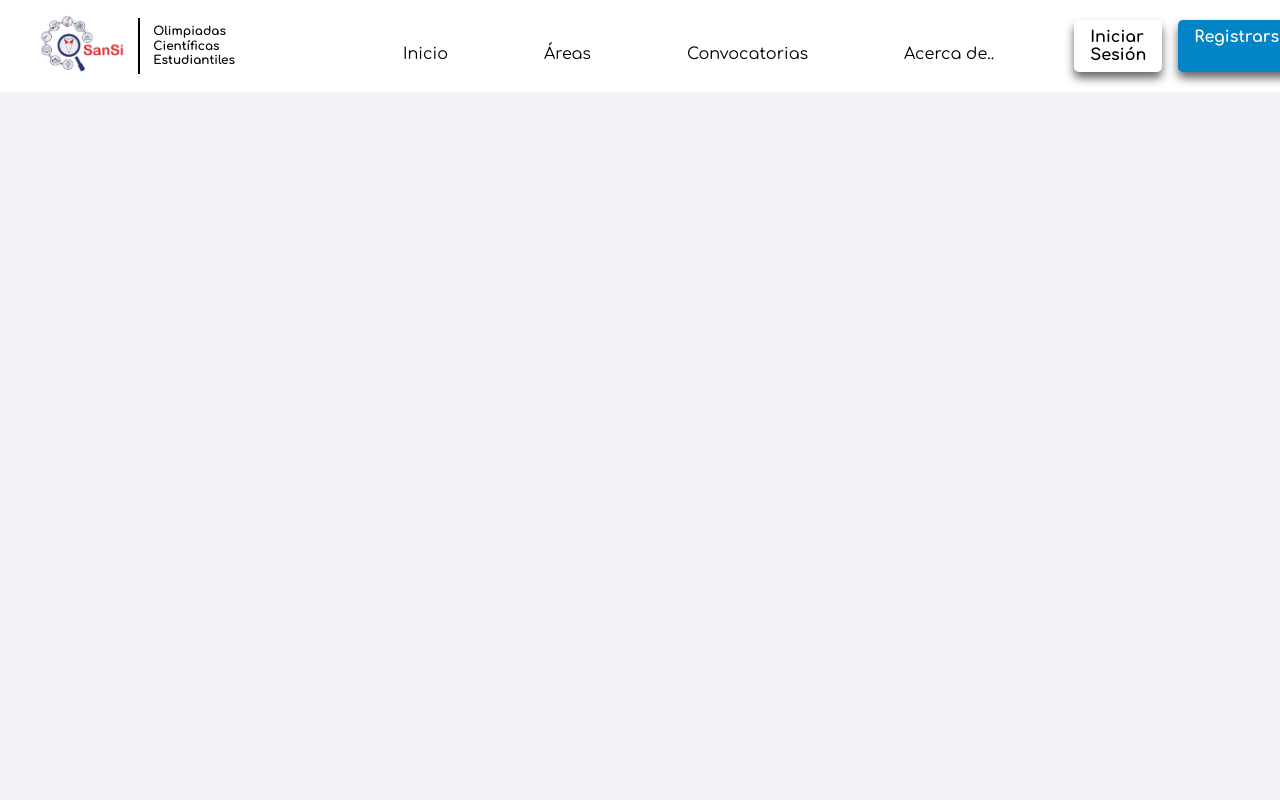
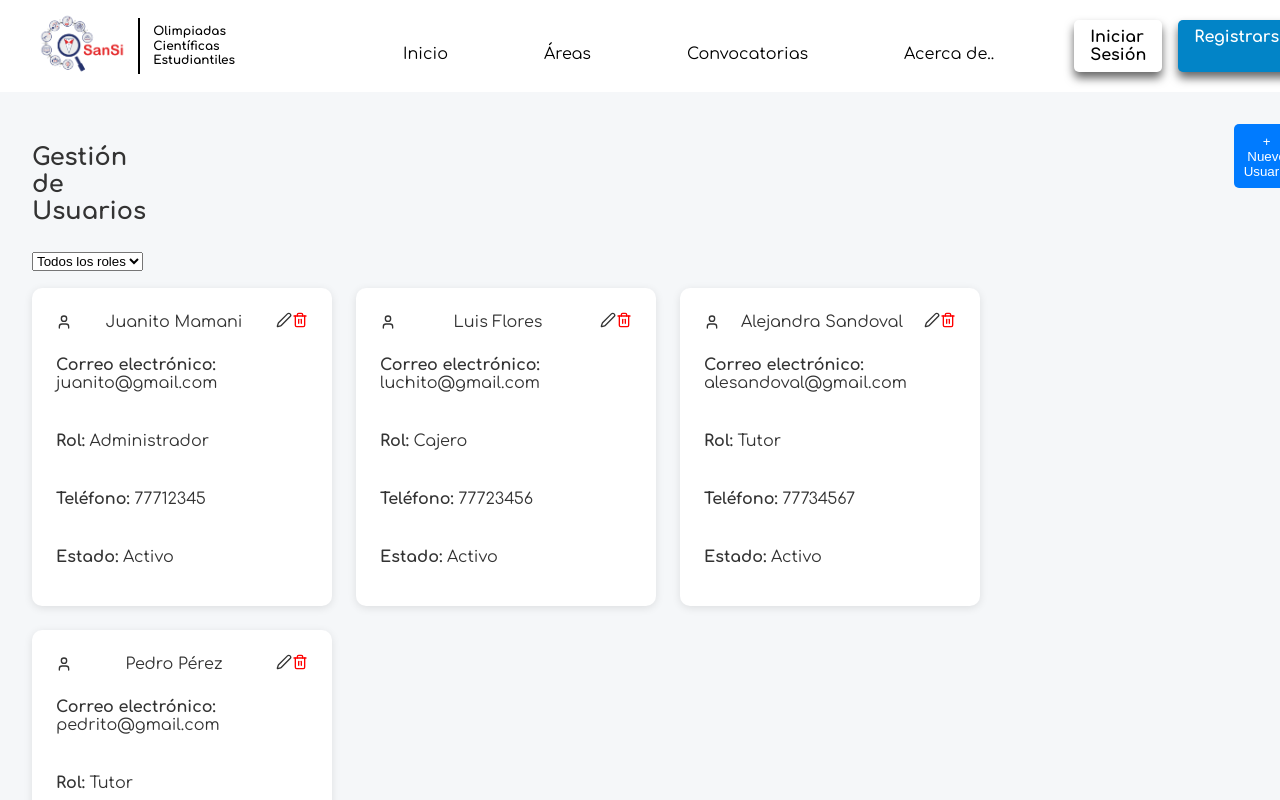
Before and after one commit to MauryQV/o-sansi-olympiad-registry, a React (Vite) app in the folder frontend/: page /usuarios in a window 1280 px wide. Shown: the top 800 px of the page. Built offline with nearby package versions, Linux system fonts and the light colour scheme.

Commit message:
Gestion de usuarios con administrador

```diff
--- a/frontend/src/App.jsx
+++ b/frontend/src/App.jsx
@@ -11,6 +11,7 @@ import RegistroCompetidores from "./components/RegistroCompetidores.jsx";
 import FormularioInscripcion from "./components/FormularioInscripcion.jsx";
 import Pagos from "./components/Pagos.jsx";
 import DetallePago from './components/DetallePago';
+import AdminGestionUsuario from './components/AdminGestionUsuario.jsx';
 
 function App() {
   const [rol, setRol] = useState(() => localStorage.getItem("rol"));
@@ -40,6 +41,7 @@ function App() {
           <Route path="/inscripcion" element={<FormularioInscripcion />} />
           <Route path="/pagos-competidor" element={<Pagos />} />
           <Route path="/pagos/detalle/:boleta" element={<DetallePago />} />
+          <Route path="/usuarios" element={<AdminGestionUsuario setRol={setRol} />} />
 
 
         </Routes>
--- /dev/null
+++ b/frontend/src/components/AdminGestionUsuario.jsx
@@ -0,0 +1,81 @@
+// src/components/Usuarios.jsx
+import React, { useState } from 'react';
+import '../styles/AdminGestionUsuario.css';
+import { Edit2, Trash2, User } from 'lucide-react';
+
+const usuariosEjemplo = [
+  {
+    id: 1,
+    nombre: 'Juanito Mamani',
+    correo: 'juanito@gmail.com',
+    rol: 'Administrador',
+    telefono: '77712345',
+    estado: 'Activo'
+  },
+  {
+    id: 2,
+    nombre: 'Luis Flores',
+    correo: 'luchito@gmail.com',
+    rol: 'Cajero',
+    telefono: '77723456',
+    estado: 'Activo'
+  },
+  {
+    id: 3,
+    nombre: 'Alejandra Sandoval',
+    correo: 'alesandoval@gmail.com',
+    rol: 'Tutor',
+    telefono: '77734567',
+    estado: 'Activo'
+  },
+  {
+    id: 4,
+    nombre: 'Pedro Pérez',
+    correo: 'pedrito@gmail.com',
+    rol: 'Tutor',
+    telefono: '77745678',
+    estado: 'Activo'
+  }
+];
+
+const Usuarios = () => {
+  const [usuarios, setUsuarios] = useState(usuariosEjemplo);
+
+  return (
+    <div className="gestion-usuario">
+      <div className="gestion-boton">
+        <h2>Gestión de Usuarios</h2>
+        <div className="acomodar-boton">
+            <button className="boton-nuevo-usuario">+ Nuevo Usuario</button>
+        </div>
+      </div>
+
+      <div className="gestion-usuarios-header">
+        <select>
+          <option>Todos los roles</option>
+        </select>
+
+      </div>
+
+      <div className="gestion-usuario-grid">
+        {usuarios.map(usuario => (
+          <div key={usuario.id} className="gestion-usuario-card">
+            <div className="gestion-usuario-inicio-dato">
+              <User size={16} /> {usuario.nombre}
+              <div className="acciones">
+                <Edit2 size={16} />
+                <Trash2 size={16} color="red" />
+              </div>
+            </div>
+            <p><strong>Correo electrónico:</strong> {usuario.correo}</p>
+            <p><strong>Rol:</strong> <span className="tag-rol">{usuario.rol}</span></p>
+            <p><strong>Teléfono:</strong> {usuario.telefono}</p>
+            <p><strong>Estado:</strong> <span className="tag-estado">{usuario.estado}</span></p>
+          </div>
+        ))}
+      </div>
+    </div>
+  );
+};
+
+export default Usuarios;
--- /dev/null
+++ b/frontend/src/styles/AdminGestionUsuario.css
@@ -0,0 +1,84 @@
+.gestion-usuario {
+    padding: 2rem;
+    background-color: #f5f7f9;
+
+  }
+  .gestion-boton{
+    display: flex;
+    gap:68rem;
+  }
+  .boton-nuevo-usuario {
+    background-color: #007bff;
+    color: white;
+    border: 50px;
+    border-color:#007bff ;
+    padding:0.6rem;
+    border-radius: 5px;
+    cursor: pointer;
+    float: right;
+  }
+
+  .gestion-usuarios-header {
+    font-size: 1.5rem;
+    font-weight: bold;
+    margin-bottom: 1rem;
+  }
+
+  .usuarios-filtro { /*a*/
+    margin-bottom: 1rem;
+  }
+
+  .gestion-usuario-grid {
+    display: flex;
+    flex-wrap: wrap;
+    gap: 1.5rem;
+  }
+
+  .gestion-usuario-card {
+    background-color: white;
+    border-radius: 10px;
+    box-shadow: 0 2px 8px rgba(0, 0, 0, 0.1);
+    padding: 1.5rem;
+    width: 300px;
+    position: relative;
+    display: flex;
+    flex-direction: column;
+    gap: 0.5rem;
+  }
+
+  .gestion-usuario-inicio-dato {
+    display: flex;
+    justify-content: space-between;
+    align-items: center;
+  }
+
+  .usuario-nombre {
+    font-weight: bold;
+  }
+
+  .usuario-iconos {
+    display: flex;
+    gap: 0.5rem;
+  }
+
+  .usuario-info p {
+    margin: 0.25rem 0;
+  }
+
+  .usuario-rol {
+    background-color: #0ea5e9;
+    color: white;
+    padding: 0.25rem 0.5rem;
+    border-radius: 9999px;
+    font-size: 0.75rem;
+    display: inline-block;
+  }
+
+  .usuario-estado {
+    background-color: #8b5cf6;
+    color: white;
+    padding: 0.25rem 0.5rem;
+    border-radius: 9999px;
+    font-size: 0.75rem;
+    display: inline-block;
+  }
```
